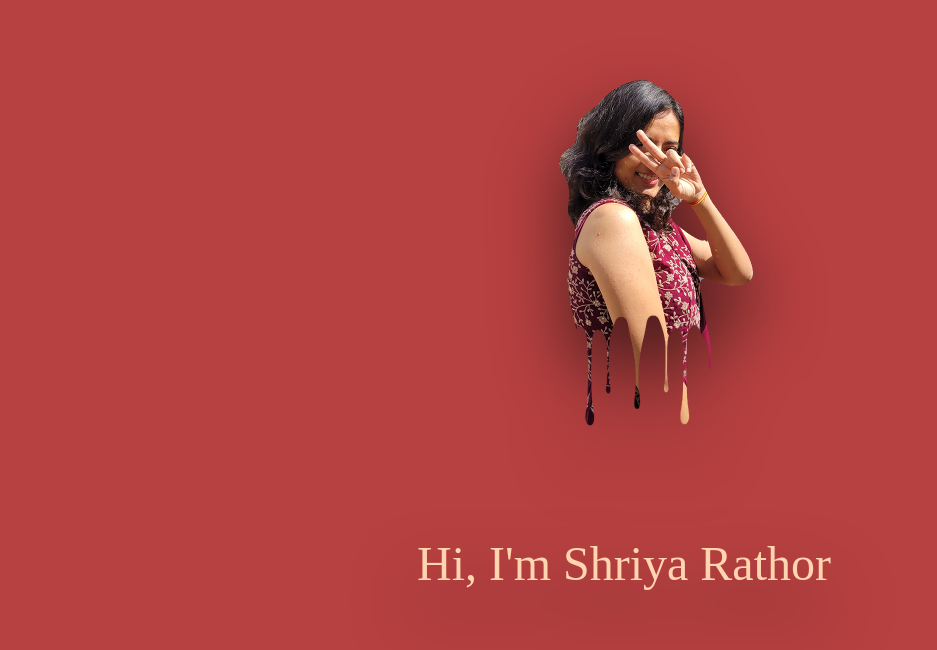
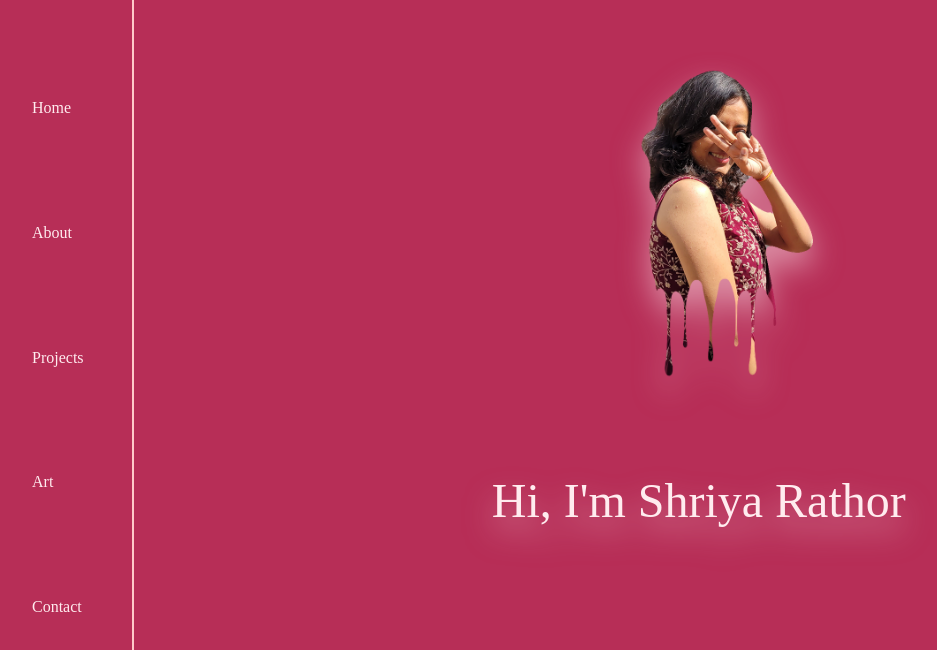
Before and after one commit to subs001/portfolio-1, a React (Create React App) app: page / in a window 1280 px wide. Shown: the top 650 px of the page, without its empty margins (16-953 px from the left). Built offline with nearby package versions, Linux system fonts and the light colour scheme.

Commit message:
Redo grid system, align navbar items, change colors

```diff
--- /dev/null
+++ b/src/components/Navbar.component.jsx
@@ -0,0 +1,16 @@
+import React from 'react'
+
+function Navbar() {
+  return (
+    <div className='grid grid-rows-5 gap-4 px-12 py-24 border-r-2 border-r- border-r-[#FFCACA] min-h-screen font-petitFormalScript'>
+        <p>Home</p>
+        <p>About</p>
+        <p>Projects</p>
+        <p>Art</p>
+        <p>Contact</p>
+
+    </div>
+  )
+}
+
+export default Navbar
--- a/src/index.css
+++ b/src/index.css
@@ -16,9 +16,10 @@ code {
 @tailwind components;
 @tailwind utilities;
 @import url("https://fonts.googleapis.com/css?family=Marck+Script");
+@import url("https://fonts.googleapis.com/css?family=Petit+Formal+Script");
 
 body {
   margin: 0;
-  background-color: #b02d2de7;
-  color: #ffd4b1;
+  background-color: #B72E57;
+  color: #FFECEF;
 }
--- a/src/pages/Home.js
+++ b/src/pages/Home.js
@@ -1,12 +1,16 @@
 import React from "react";
 import UserImg from "../components/UserImg.component";
 import Name from "../components/Name.component";
+import Navbar from "../components/Navbar.component";
 
 function Home() {
   return (
-    <div>
-      <UserImg></UserImg>
-      <Name></Name>
+    <div className="flex">
+      <Navbar></Navbar>
+      <div>
+        <UserImg className=""></UserImg>
+        <Name></Name>
+      </div>
     </div>
   );
 }
--- a/tailwind.config.js
+++ b/tailwind.config.js
@@ -6,11 +6,12 @@ module.exports = {
   theme: {
     extend: {
       dropShadow: {
-        'homepage': '0 35px 35px rgba(76,28,28,1)'
+        'homepage': '0 15px 15px rgba(255,236,239,0.5)'
       }
     },
     fontFamily: {
       "marckScript": ["Marck Script"],
+      "petitFormalScript": ["Petit Formal Script"],
     }
   },
   plugins: [],
```
